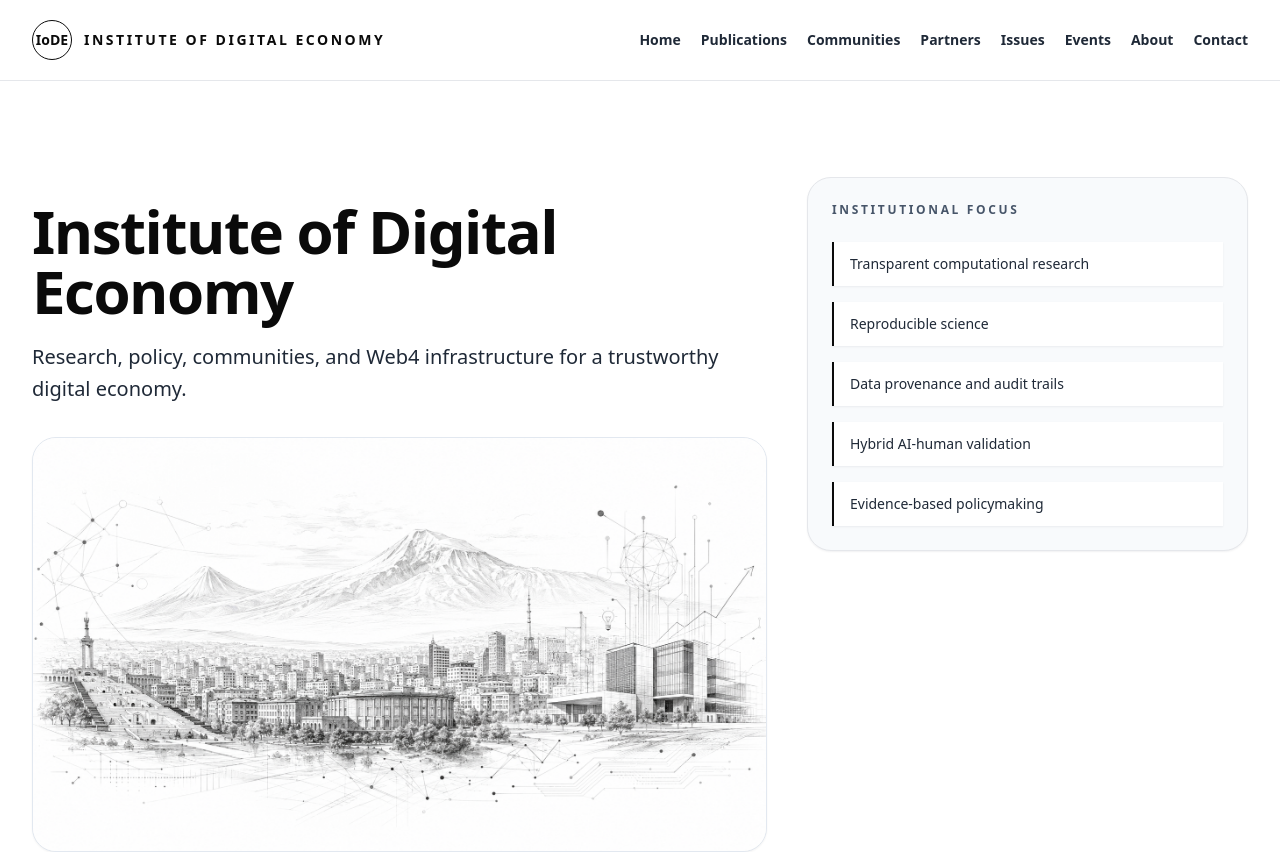
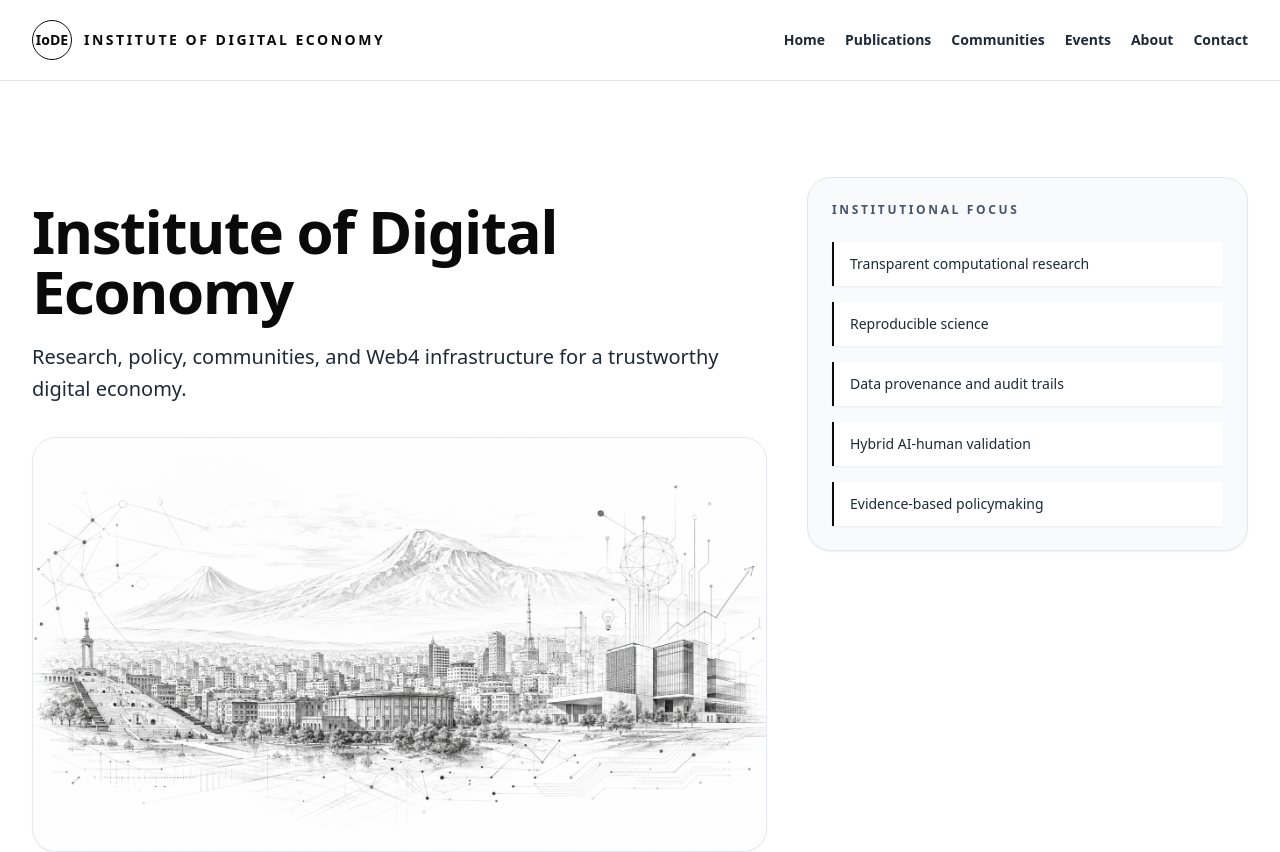
Before and after one commit to Hovhannes7/Digital-Economy-Institute, a Next.js app: page / in a window 1280 px wide. Shown: the top 852 px of the page. Built offline with nearby package versions, Linux system fonts and the light colour scheme.

Commit message:
Comment out unused navigation links in Header
Comment out Partners and Issues navigation links.

```diff
--- a/components/Header.tsx
+++ b/components/Header.tsx
@@ -7,8 +7,8 @@ const nav = [
   ["Home", "/"],
   ["Publications", "/publications"],
   ["Communities", "/communities"],
-  ["Partners", "/partners"],
-  ["Issues", "/issues"],
+  // ["Partners", "/partners"],
+  // ["Issues", "/issues"],
   ["Events", "/events"],
   ["About", "/about"],
   ["Contact", "/contact"],
```
